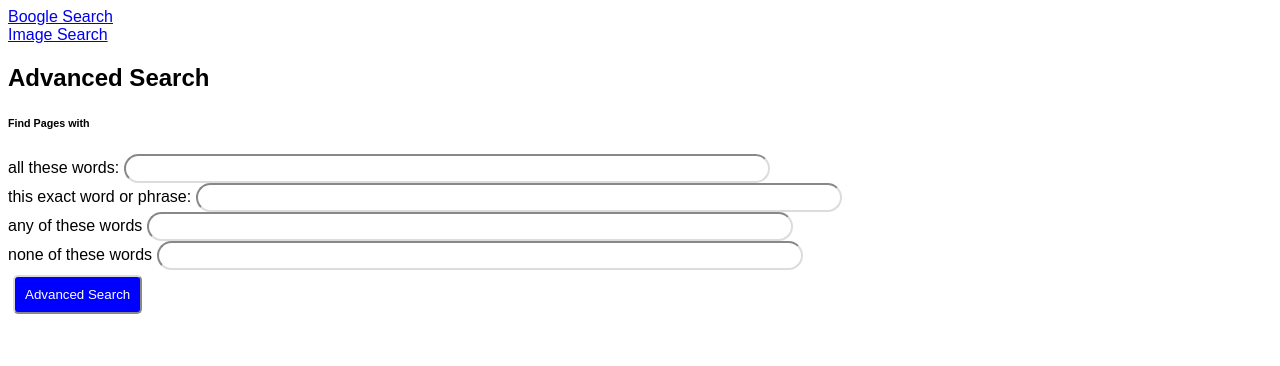
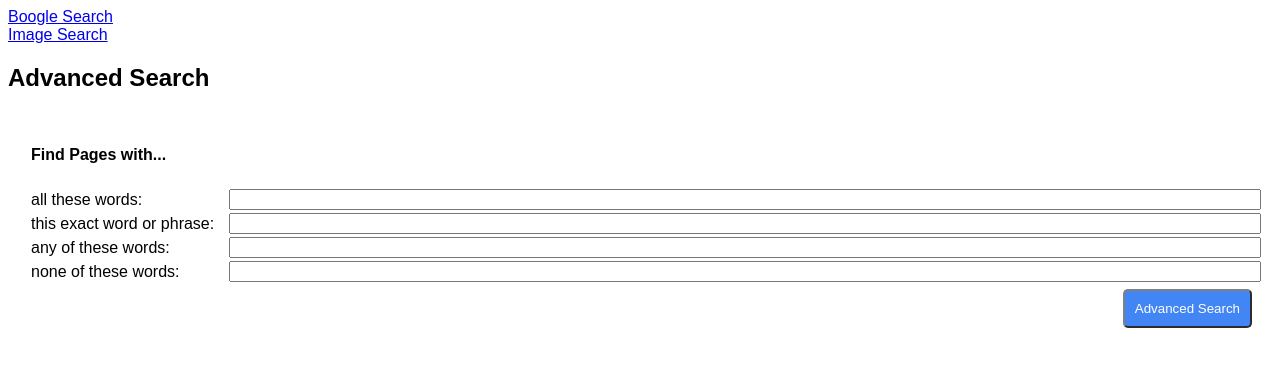
Before and after one commit to Very-Questionable/project0, a plain HTML site: page advancedSearch.html in a window 1280 px wide. Drawn offline with Linux system fonts and the light colour scheme.

Commit message:
changed advanced to grid fixed some style

```diff
--- a/advancedSearch.html
+++ b/advancedSearch.html
@@ -2,17 +2,45 @@
 <html lang="en">
     <head>
         <title>Search</title>
-        <link rel="stylesheet" href="style.css">
         <style>
+            body {
+                font-family: sans-serif;
+            }
+
             #advanced_search {
-                background-color: blue;
+                background-color: #4285f4;
                 color: white;
+                margin-top: 5px;
                 padding: 10px;
                 border-radius: 5px;
+                border-color: grey;
+            }
+
+            #grid {
+                display: grid;
+                grid-template-columns: 200px auto;
+                margin: 10px;
+                padding: 10px;
             }
 
             .search_params {
-                align-self: last baseline;
+                margin: 1px;
+                width: 100%;
+            }
+
+            .prompt {
+                width: 200px;
+                margin: 1px;
+                padding: 2px;
+            }
+
+            .search_params:hover {
+                border-color: black;
+            }
+
+            #advanced_search:hover {
+                border-color: black;
+                background-color: skyblue;
             }
         </style>
     </head>
@@ -28,20 +56,22 @@
         <h2>Advanced Search</h2>
         <div>
             <form action ="https://google.com/search">
-                <h6>Find Pages with</h6>
-                all these words:
-                <input class="search_params" type="text" name="as_q">
-                <br>
-                this exact word or phrase:
-                <input class="search_params" type="text" name="as_epq">
-                <br>
-                any of these words
-                <input class="search_params" type="text" name="as_oq">
-                <br>
-                none of these words
-                <input type="text" name="as_eq">
-                <br>
-                <input id="advanced_search" type="submit" value="Advanced Search">
+                <div id="grid">
+                    <div class="prompt"><h4>Find Pages with...</h4></div>
+                    <div class="text_box"></div>
+                    <div class="prompt">all these words:</div>
+                    <div class="text_box"><input class="search_params" type="text" name="as_q"></div>
+                    <div class="prompt">this exact word or phrase:</div>
+                    <div class="text_box"><input class="search_params" type="text" name="as_epq"></div>
+                    <div class="prompt">any of these words:</div>
+                    <div class="text_box"><input class="search_params" type="text" name="as_oq"></div>
+                    <div class="prompt">none of these words:</div>
+                    <div class="text_box"><input class="search_params" type="text" name="as_eq"></div>
+                    <div></div>
+                    <div style="display: flex; justify-content: end;">
+                        <input id="advanced_search" type="submit" value="Advanced Search">
+                    </div>
+                </div>
             </form>
         </div>
     </body>
```
Also changed, not shown: imageSearch.html (+1 -3 lines), index.html (+1 -1 lines).
